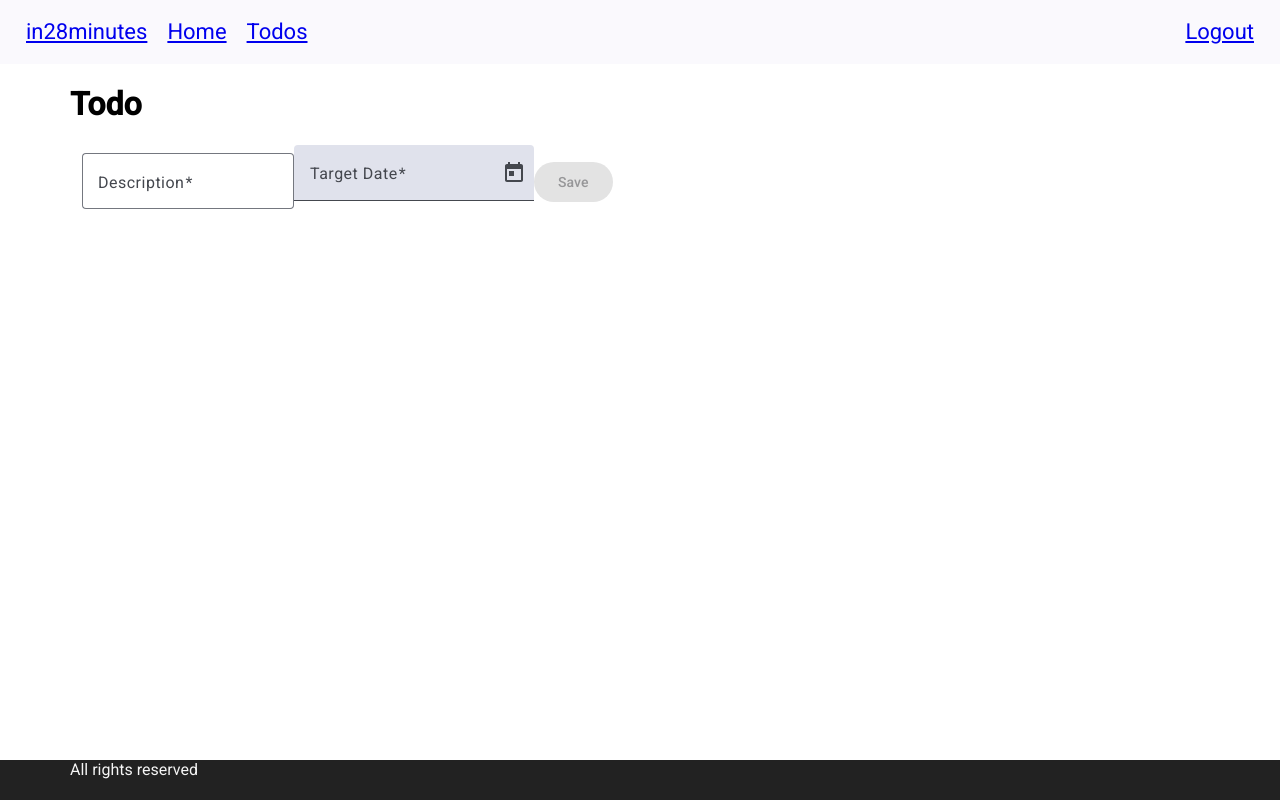
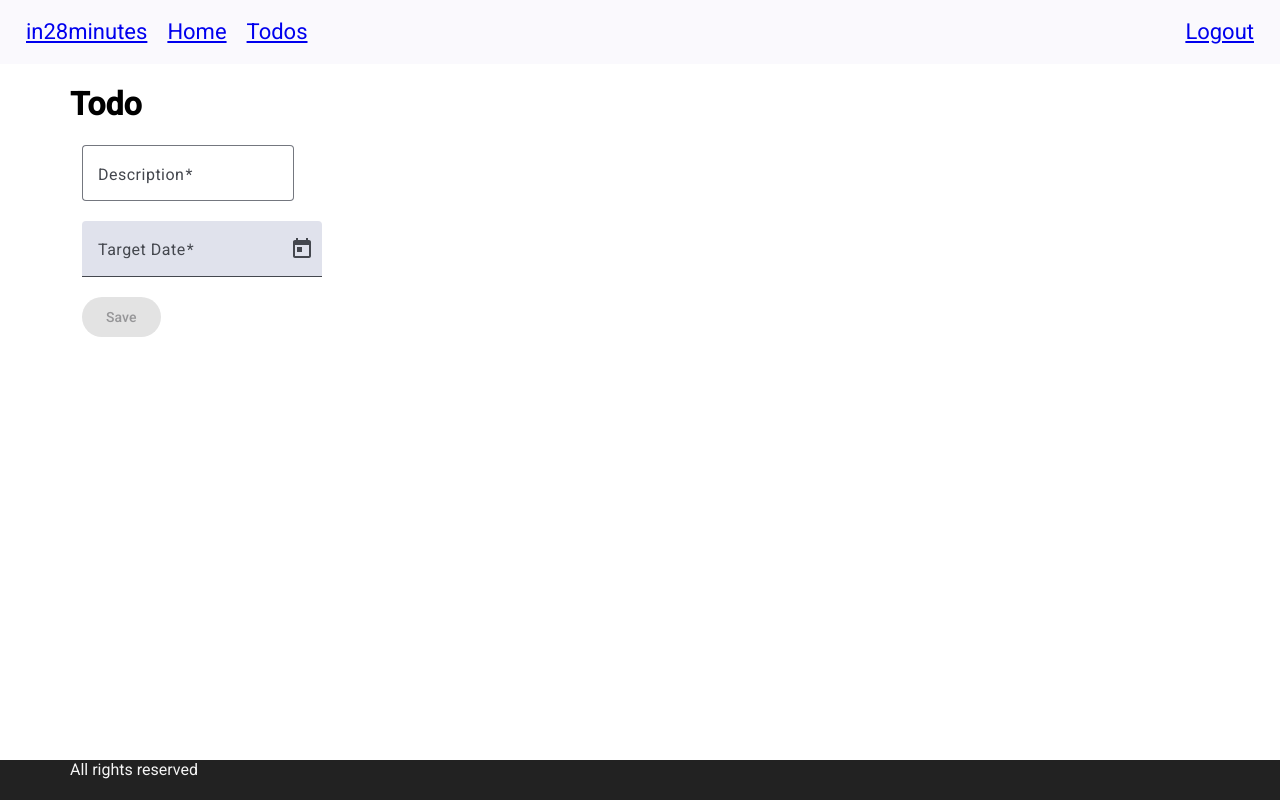
Before and after one commit to vaniomiguel/GFSPA, an Angular app: page /todos/1 in a window 1280 px wide. Built offline with nearby package versions, Linux system fonts and the light colour scheme; no server answers; sample sign-in values are in the browser's storage.

Commit message:
fe logic to create todos

```diff
--- a/src/app/list-todos/list-todos.component.html
+++ b/src/app/list-todos/list-todos.component.html
@@ -40,3 +40,7 @@
   </table>
 
 </div>
+
+<div class="row">
+  <button mat-flat-button (click)="addTodo()">Add</button>
+</div>
--- a/src/app/list-todos/list-todos.component.ts
+++ b/src/app/list-todos/list-todos.component.ts
@@ -48,6 +48,10 @@ export class ListTodosComponent implements OnInit{
     });
   }
 
+  addTodo() {
+    this.router.navigate(['todos', -1]);
+  }
+
   private refreshTodos() {
     this.todoService.retrieveAllTodos('in28minutes').subscribe(
       response => this.todos = response
--- a/src/app/service/data/todo-data.service.ts
+++ b/src/app/service/data/todo-data.service.ts
@@ -29,5 +29,10 @@ export class TodoDataService {
       console.log("Todo ", todo)
       return this.httpClient.put<Todo>(`http://localhost:8080/users/${username}/todos/${id}`, todo);
     }
+
+    createTodo(username: string, todo: Todo) {
+      console.log("Todo ", todo)
+      return this.httpClient.post<Todo>(`http://localhost:8080/users/${username}/todos`, todo);
+    }
     //Todo deleteById(id: long)
 }
--- a/src/app/todo/todo.component.html
+++ b/src/app/todo/todo.component.html
@@ -1,18 +1,20 @@
 <h1>Todo</h1>
 
-<div [formGroup]="todoForm" class="container">
+<form [formGroup]="todoForm" class="container" (ngSubmit)="saveTodo()">
+  <div>
     <mat-form-field appearance="outline">
         <mat-label>Description</mat-label>
         <input matInput type="text" formControlName="description">
       </mat-form-field>
-
+  </div>
+  <div>
       <mat-form-field>
         <mat-label>Target Date</mat-label>
         <input matInput formControlName="targetDate" [matDatepicker]="picker">
         <mat-datepicker-toggle matIconSuffix [for]="picker"></mat-datepicker-toggle>
         <mat-datepicker #picker></mat-datepicker>
       </mat-form-field>
+    </div>
+      <button mat-flat-button [disabled]="!todoForm.valid" type="submit">Save</button>
 
-      <button mat-flat-button type="submit" [disabled]="!todoForm.valid" (click)="saveTodo()">Save</button>
-
-</div>
+  </form>
--- a/src/app/todo/todo.component.ts
+++ b/src/app/todo/todo.component.ts
@@ -50,6 +50,9 @@ export class TodoComponent implements OnInit {
 
   ngOnInit(): void {
     this.id = this.route.snapshot.params['id'];
+    this.todo = new Todo(this.id, '', false, new Date());
+
+    if (this.id != -1) {
       this.todoService.retrieveTodo('in28minutes', this.id).subscribe((data) => {
         this.todoForm.patchValue({
           description: data.description,
@@ -59,9 +62,16 @@ export class TodoComponent implements OnInit {
       });
     }
 
+  }
+
   saveTodo() {
-    console.log('Helloi ', this.todo);
-
+    if (this.id == -1) {
+      this.todoService.createTodo('in28minutes', {
+        ...this.todo,
+        ...this.todoForm.value,
+      } as Todo).subscribe((data) => this.router.navigate(['todos']));
+    }
+    else {
       this.todoService
       .updateTodo('in28minutes', this.id, {
         ...this.todo,
@@ -70,3 +80,4 @@ export class TodoComponent implements OnInit {
       .subscribe((data) => this.router.navigate(['todos']));
     }
   }
+}
```
Also changed, not shown: 1 other file (tests, documents, lock files or other folders). Lines whose indentation alone changed are shown as unchanged.
